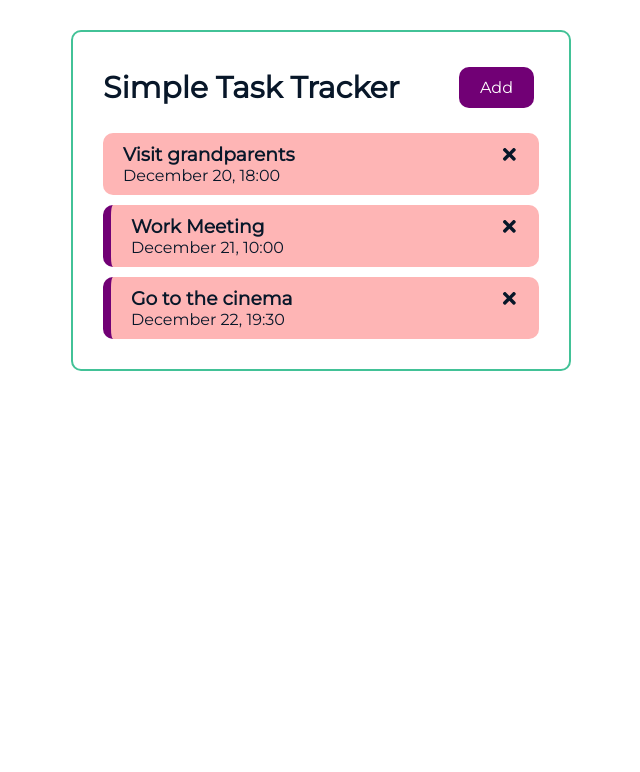
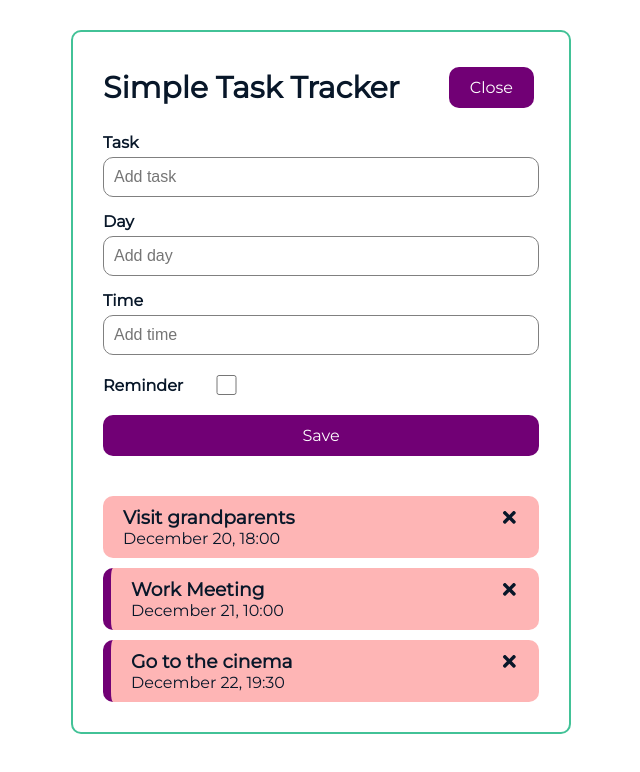
Before and after one commit to vladmitroshin/simple-task-tracker-react, a React (Create React App) app: page / in a window 1280 px wide. Both pictures are taken after a click on the button "Add". Shown: the top 772 px of the page, without its empty margins (319-959 px from the left). Built offline with nearby package versions, Linux system fonts and the light colour scheme.

Commit message:
Add form for creating tasks

```diff
--- a/src/App.js
+++ b/src/App.js
@@ -1,8 +1,10 @@
 import { useState } from "react";
+import AddTask from "./components/AddTask";
 import Header from "./components/Header";
 import Tasks from "./components/Tasks";
 
 const App = () => {
+  const [showAddTask, setShowAddTask] = useState(false);
   const [tasks, setTasks] = useState([
     {
       id: 1,
@@ -27,6 +29,12 @@ const App = () => {
     },
   ]);
 
+  const addTask = (task) => {
+    const id = Math.floor(Math.random() * 10000) + 1;
+    const newTask = { id, ...task };
+    setTasks([...tasks, newTask]);
+  };
+
   const deleteTask = (id) => {
     setTasks(tasks.filter((task) => task.id !== id));
   };
@@ -41,7 +49,11 @@ const App = () => {
 
   return (
     <div className="container">
-      <Header />
+      <Header
+        onAdd={() => setShowAddTask(!showAddTask)}
+        showAdd={showAddTask}
+      />
+      {showAddTask ? <AddTask onAdd={addTask} /> : ""}
       {tasks.length > 0 ? (
         <Tasks tasks={tasks} onDelete={deleteTask} onToggle={toggleReminder} />
       ) : (
--- /dev/null
+++ b/src/components/AddTask.js
@@ -0,0 +1,71 @@
+import { useState } from "react";
+
+const AddTask = ({ onAdd }) => {
+  const [text, setText] = useState("");
+  const [day, setDay] = useState("");
+  const [time, setTime] = useState("");
+  const [reminder, setReminder] = useState(false);
+
+  const onSubmit = (e) => {
+    e.preventDefault();
+
+    onAdd({ text, day, time, reminder });
+
+    setText("");
+    setDay("");
+    setTime("");
+    setReminder(false);
+  };
+
+  return (
+    <form className="add-form" onSubmit={onSubmit}>
+      <div className="add-form__item">
+        <label htmlFor="addTask">Task</label>
+        <input
+          type="text"
+          placeholder="Add task"
+          id="addTask"
+          value={text}
+          onChange={(e) => setText(e.target.value)}
+          required
+        />
+      </div>
+      <div className="add-form__item">
+        <label htmlFor="addDay">Day</label>
+        <input
+          type="text"
+          placeholder="Add day"
+          id="addDay"
+          value={day}
+          onChange={(e) => setDay(e.target.value)}
+          required
+        />
+      </div>
+      <div className="add-form__item">
+        <label htmlFor="addTime">Time</label>
+        <input
+          type="text"
+          placeholder="Add time"
+          id="addTime"
+          value={time}
+          onChange={(e) => setTime(e.target.value)}
+          required
+        />
+      </div>
+      <div className="add-form__item add-form__reminder">
+        <label htmlFor="setReminder">Reminder</label>
+        <input
+          type="checkbox"
+          id="setReminder"
+          checked={reminder}
+          value={reminder}
+          onChange={(e) => setReminder(e.currentTarget.checked)}
+        />
+      </div>
+
+      <input className="btn" type="submit" value="Save" />
+    </form>
+  );
+};
+
+export default AddTask;
--- a/src/components/Header.js
+++ b/src/components/Header.js
@@ -1,13 +1,11 @@
 import PropTypes from "prop-types";
 import Button from "./Button";
 
-const Header = ({ title }) => {
-  const onClick = () => {};
-
+const Header = ({ title, onAdd, showAdd }) => {
   return (
     <header className="header">
       <h1>{title}</h1>
-      <Button text="Add" onClick={onClick} />
+      <Button text={showAdd ? "Close" : "Add"} onClick={onAdd} />
     </header>
   );
 };
--- a/src/index.scss
+++ b/src/index.scss
@@ -96,3 +96,48 @@ body {
     }
   }
 }
+
+.add-form {
+  margin-bottom: 40px;
+
+  &__item {
+    margin: 15px 0;
+
+    label {
+      display: block;
+      font-weight: 600;
+    }
+
+    input {
+      display: block;
+      width: 100%;
+      height: 40px;
+      font-size: 16px;
+      margin: 5px 0;
+      padding: 10px;
+      border-radius: 10px;
+      border: 1px solid grey;
+    }
+  }
+
+  &__reminder {
+    display: flex;
+    justify-content: flex-start;
+    align-items: center;
+
+    input[type="checkbox"] {
+      height: 20px;
+      width: 20%;
+
+      &:focus {
+        outline: none;
+      }
+    }
+  }
+
+  input[type="submit"] {
+    display: block;
+    width: 100%;
+    margin: 0;
+  }
+}
```
